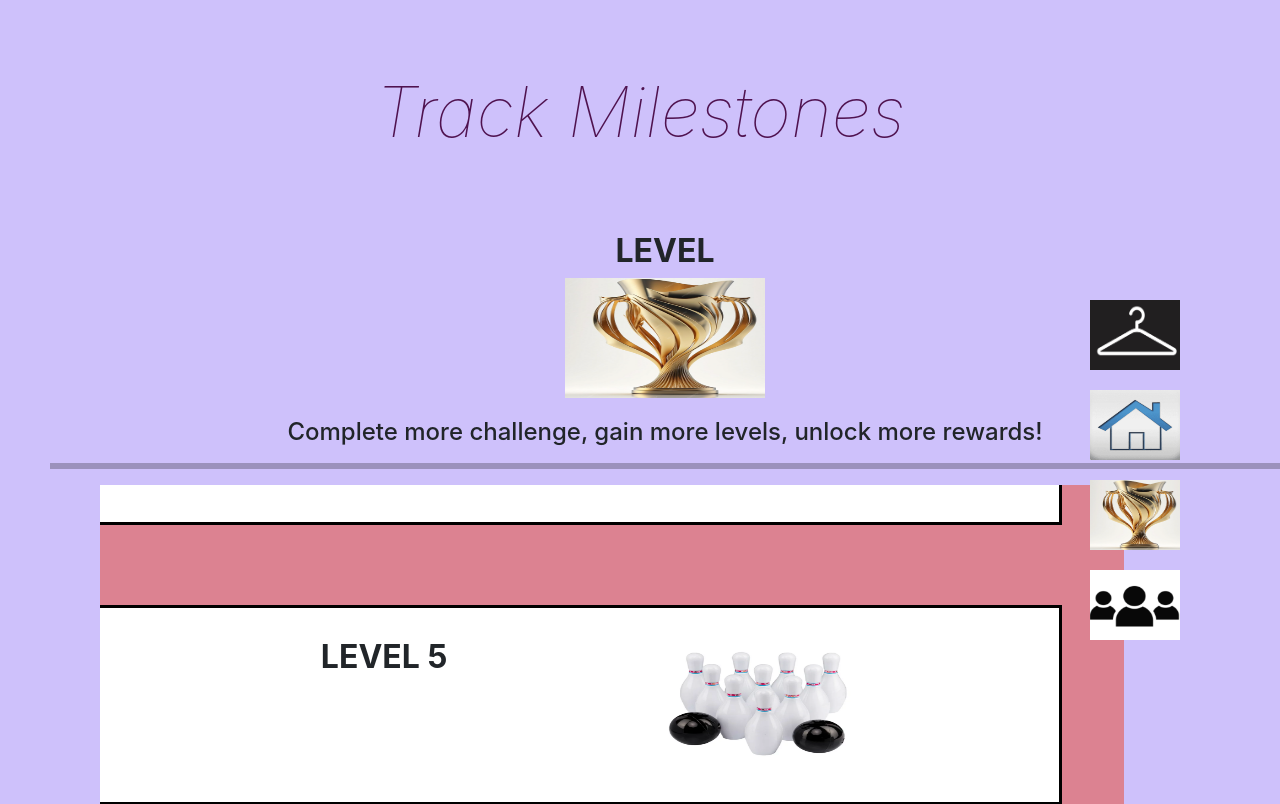
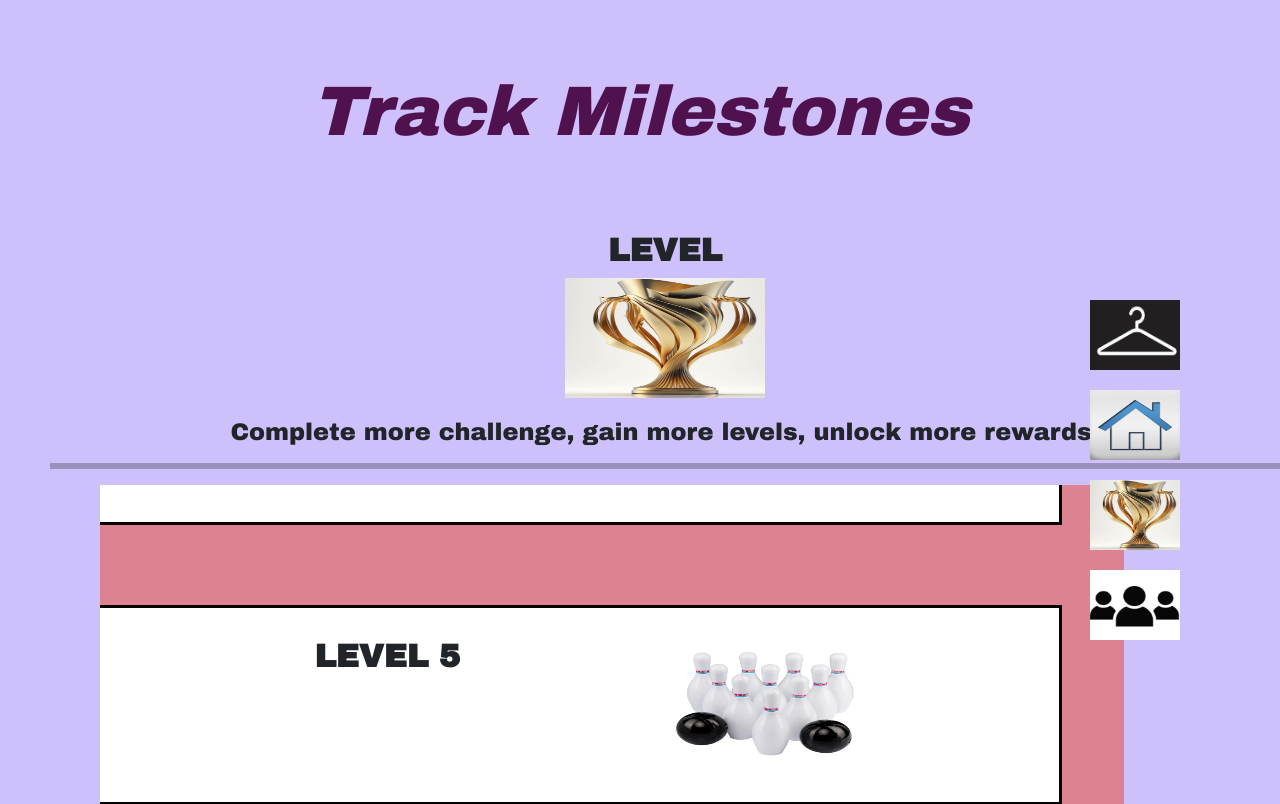
Before and after one commit to kiannabolante/huskypal, a React (Create React App) app in the folder clients/: page /user/level in a window 1280 px wide. Shown: the top 804 px of the page. Built offline with nearby package versions, Linux system fonts and the light colour scheme.

Commit message:
updated font

```diff
--- a/clients/public/index.html
+++ b/clients/public/index.html
@@ -6,6 +6,9 @@
     <link rel="icon" href="%PUBLIC_URL%/favicon.ico" />
     <link href="https://cdn.jsdelivr.net/npm/bootstrap@5.3.2/dist/css/bootstrap.min.css" rel="stylesheet"
       integrity="sha384-T3c6CoIi6uLrA9TneNEoa7RxnatzjcDSCmG1MXxSR1GAsXEV/Dwwykc2MPK8M2HN" crossorigin="anonymous">
+    <link rel="preconnect" href="https://fonts.googleapis.com">
+    <link rel="preconnect" href="https://fonts.gstatic.com" crossorigin>
+    <link href="https://fonts.googleapis.com/css2?family=Archivo+Black&display=swap" rel="stylesheet">
     <meta name="viewport" content="width=device-width, initial-scale=1" />
     <meta name="theme-color" content="#000000" />
     <meta name="description" content="Web site created using create-react-app" />
--- a/clients/src/components/Closet.css
+++ b/clients/src/components/Closet.css
@@ -1,5 +1,6 @@
 body {
   background-color: #CEC1FB;
+  font-family: 'Archivo Black', sans-serif;
   padding:0;
   margin: 0;
 }
--- a/clients/src/components/Tracker.css
+++ b/clients/src/components/Tracker.css
@@ -3,6 +3,7 @@
   padding:0;
   margin: 0;
   height: 100%;
+  font-family: 'Archivo Black', sans-serif;
 }
 .oval-button {
   width: 100px;
--- a/clients/src/index.css
+++ b/clients/src/index.css
@@ -1,6 +1,7 @@
 body {
   background-color: #CEC1FB;
   margin: 0;
+  font-family: 'Archivo Black', sans-serif;
   font-family: -apple-system, BlinkMacSystemFont, 'Segoe UI', 'Roboto', 'Oxygen',
     'Ubuntu', 'Cantarell', 'Fira Sans', 'Droid Sans', 'Helvetica Neue',
     sans-serif;
```
